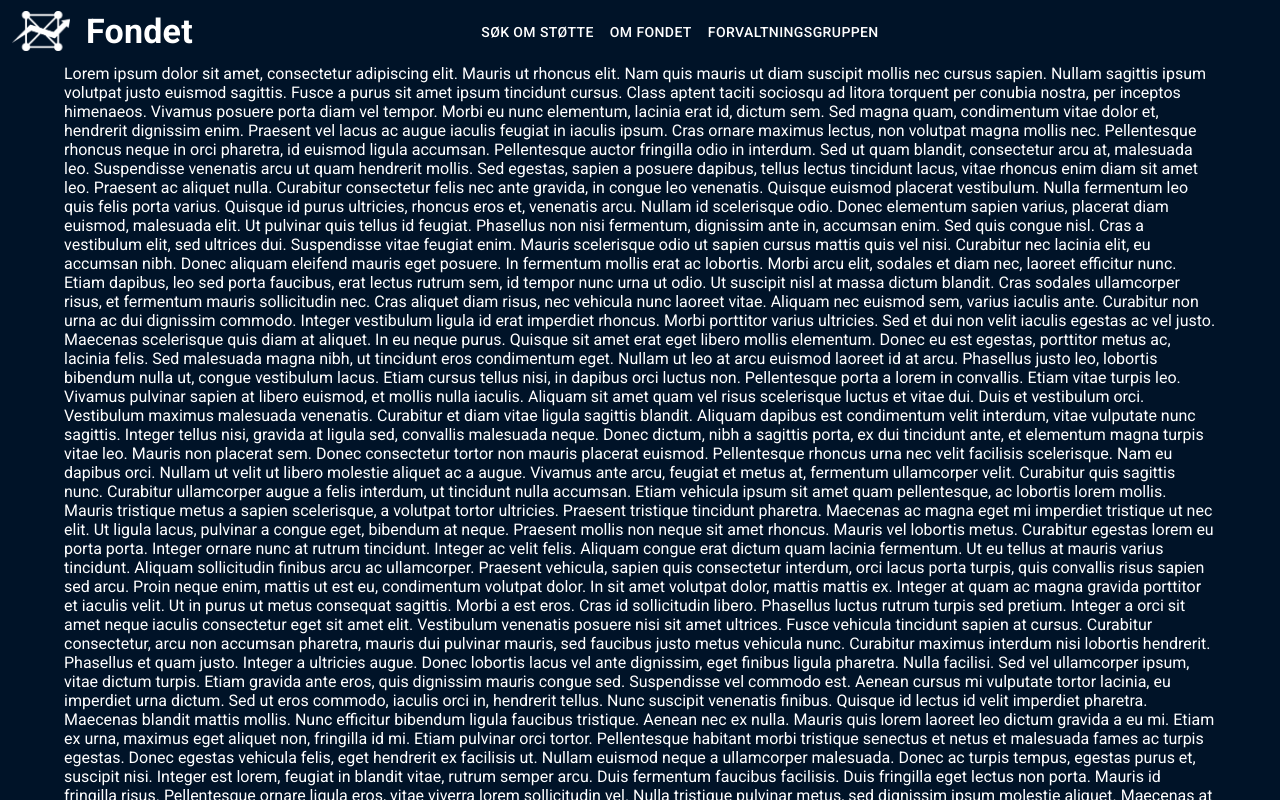
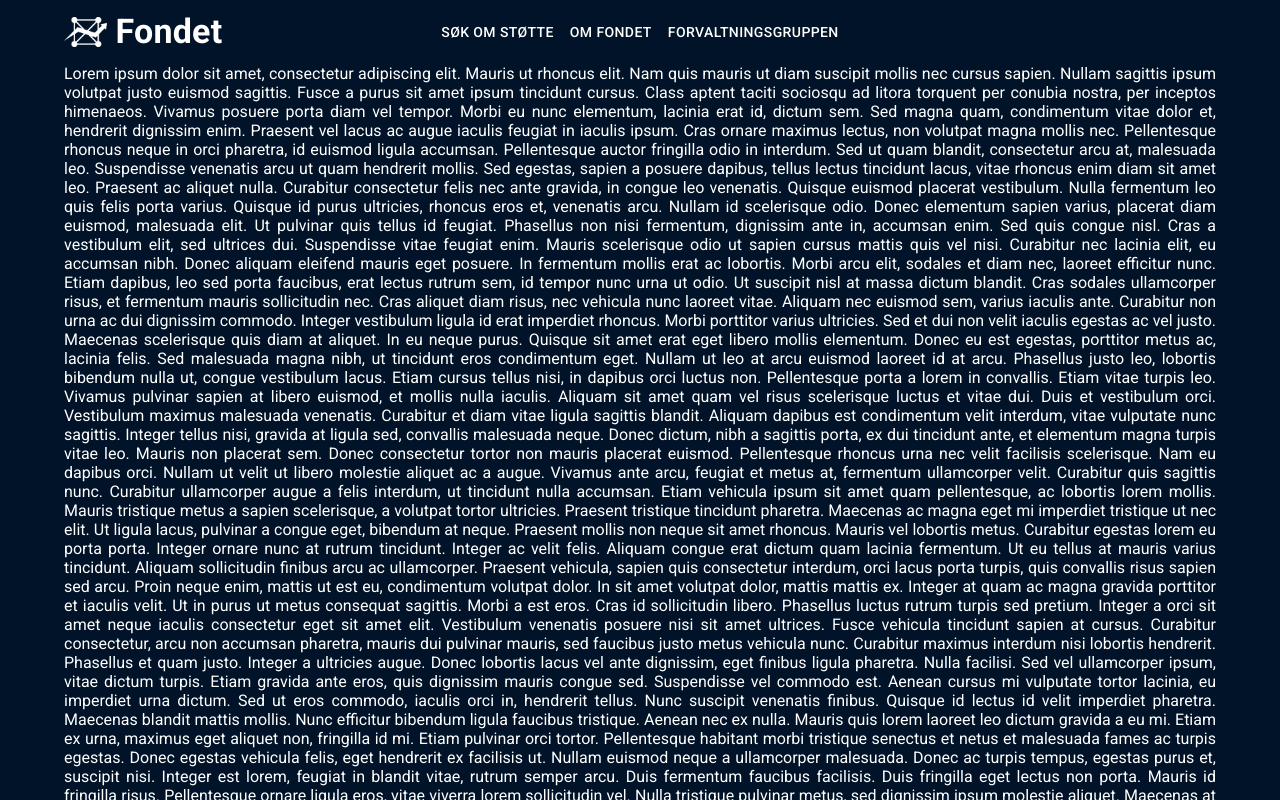
Before and after one commit to TIHLDE/Fondet, a React (Create React App) app in the folder web/: page / in a window 1280 px wide. Shown: the top 800 px of the page. Built offline with nearby package versions, Linux system fonts and the light colour scheme.

Commit message:
nice header

```diff
--- a/web/src/App.tsx
+++ b/web/src/App.tsx
@@ -1,7 +1,10 @@
 import React from 'react';
 import { BrowserRouter as Router, Switch, Route } from 'react-router-dom';
+
+import './App.css';
+
+// Material
 import { Container, ThemeProvider } from '@mui/material';
-import './App.css';
 
 // Views
 import About from 'views/About';
@@ -13,7 +16,7 @@ import Home from 'views/Home';
 import Header from 'components/Header';
 
 // Constants
-import routes from 'constants/routes';
+import ROUTES from 'constants/routes';
 
 // Themes
 import dark from 'themes/dark';
@@ -30,16 +33,16 @@ const App: React.FunctionComponent = () => {
         <Header />
         <Container style={{ marginTop: 64 }}>
           <Switch>
-            <Route exact path={routes.HOME}>
+            <Route exact path={ROUTES.HOME}>
               <Home />
             </Route>
-            <Route exact path={routes.APPLY}>
+            <Route exact path={ROUTES.APPLY}>
               <Apply />
             </Route>
-            <Route exact path={routes.ABOUT}>
+            <Route exact path={ROUTES.ABOUT}>
               <About />
             </Route>
-            <Route exact path={routes.GROUP}>
+            <Route exact path={ROUTES.GROUP}>
               <Group />
             </Route>
           </Switch>
--- a/web/src/components/Header.tsx
+++ b/web/src/components/Header.tsx
@@ -1,26 +1,30 @@
 import React, { useState } from 'react';
-import { AppBar, Box, Button, IconButton, Link, Toolbar, Typography, useScrollTrigger, useTheme } from '@mui/material';
+import { Link as RouterLink } from 'react-router-dom';
+
+// Material
+import { AppBar, Box, Button, Container, IconButton, Link, Toolbar, Typography, useScrollTrigger, useTheme } from '@mui/material';
 import MenuIcon from '@mui/icons-material/Menu';
+
+// Constants
+import ROUTES from 'constants/routes';
 
 // Utils
 import useWindowSize from 'utils/useWindowSize';
 
 // Assets
 import logo from 'assets/logo.png';
-import { Link as RouterLink } from 'react-router-dom';
-import routes from 'constants/routes';
 
 const menu = [
   {
-    link: routes.APPLY,
+    link: ROUTES.APPLY,
     label: 'Søk om støtte',
   },
   {
-    link: routes.ABOUT,
+    link: ROUTES.ABOUT,
     label: 'Om fondet',
   },
   {
-    link: routes.GROUP,
+    link: ROUTES.GROUP,
     label: 'Forvaltningsgruppen',
   },
 ];
@@ -37,7 +41,7 @@ function ElevationScroll({ children, override }: { children: React.ReactElement;
     elevation: trigger ? 1 : 0,
     style: {
       transition: 'background-color 0.25s',
-      ...(trigger || override ? { background: `${theme.palette.background.paper}bf` } : { backgroundColor: 'transparent' }),
+      ...(trigger || override ? { background: `${theme.palette.background.paper}d9` } : { backgroundColor: 'transparent' }),
     },
   });
 }
@@ -55,38 +59,44 @@ const Header: React.FunctionComponent = () => {
   return (
     <ElevationScroll override={drawerOpen}>
       <AppBar>
-        <Toolbar disableGutters style={{ justifyContent: 'center' }}>
+        <Toolbar disableGutters>
+          <Container sx={{ gridTemplateColumns: { xs: 'auto auto', md: '180px 1fr 180px' } }} style={{ display: 'grid' }}>
             <Link
               component={RouterLink}
-            to={routes.HOME}
+              to={ROUTES.HOME}
               onClick={() => setDrawerOpen(false)}
               underline='none'
               color='white'
-            display='inherit'
-            style={{ position: 'absolute', left: 0 }}>
-            <img height={40} style={{ marginLeft: 12 }} src={logo} />
-            <Typography variant='h4' ml={2} fontWeight='bold'>
+              style={{
+                display: 'flex',
+                flexDirection: 'row',
+                alignItems: 'center',
+              }}>
+              <img height={30} src={logo} />
+              <Typography variant='h4' ml={1} fontWeight='bold'>
                 Fondet
               </Typography>
             </Link>
-          <Box ml={10} sx={{ display: { xs: 'none', md: 'inherit' } }}>
+            <Box sx={{ display: { xs: 'none', md: 'flex' } }} flexDirection='row' justifyContent='center'>
               {menu.map((item, i) => (
-              <Button key={i} component={RouterLink} to={item.link} sx={{ color: theme.palette.text.primary, display: 'block' }}>
+                <Button key={i} component={RouterLink} to={item.link} sx={{ color: theme.palette.text.primary }}>
                   {item.label}
                 </Button>
               ))}
             </Box>
-          <Box pr={1} sx={{ display: { xs: 'flex', md: 'none' } }} style={{ position: 'absolute', right: 0 }}>
+            <Box sx={{ display: { xs: 'flex', md: 'none' } }} flexDirection='row' justifyContent='end'>
               <IconButton size='large' onClick={() => setDrawerOpen(!drawerOpen)} color='inherit'>
                 <MenuIcon />
               </IconButton>
             </Box>
+          </Container>
         </Toolbar>
+        <Container>
           <Box
             flexDirection='column'
             sx={{ display: { xs: 'flex', md: 'none' } }}
             alignItems='start'
-          style={{ transition: 'height 0.25s', overflow: 'hidden', ...(drawerOpen ? { height: '100vh' } : { height: 0 }) }}>
+            style={{ transition: 'height 0.25s', overflow: 'hidden', ...(drawerOpen ? { height: 122 } : { height: 0 }) }}>
             {menu.map((item, i) => (
               <Button
                 key={i}
@@ -99,6 +109,7 @@ const Header: React.FunctionComponent = () => {
               </Button>
             ))}
           </Box>
+        </Container>
       </AppBar>
     </ElevationScroll>
   );
--- a/web/src/constants/routes.ts
+++ b/web/src/constants/routes.ts
@@ -2,5 +2,5 @@ export default {
   HOME: '/',
   APPLY: '/sok-støtte',
   ABOUT: '/om-fondet',
-  GROUP: '/om-forvaltningsgruppen',
+  GROUP: '/forvaltningsgruppen',
 };
--- a/web/src/views/Home/Home.tsx
+++ b/web/src/views/Home/Home.tsx
@@ -1,7 +1,7 @@
 import React from 'react';
 
 const Home: React.FunctionComponent = () => (
-  <div>
+  <div style={{ textAlign: 'justify' }}>
     Lorem ipsum dolor sit amet, consectetur adipiscing elit. Mauris ut rhoncus elit. Nam quis mauris ut diam suscipit mollis nec cursus sapien. Nullam sagittis
     ipsum volutpat justo euismod sagittis. Fusce a purus sit amet ipsum tincidunt cursus. Class aptent taciti sociosqu ad litora torquent per conubia nostra,
     per inceptos himenaeos. Vivamus posuere porta diam vel tempor. Morbi eu nunc elementum, lacinia erat id, dictum sem. Sed magna quam, condimentum vitae dolor
```
Lines whose indentation alone changed are shown as unchanged.
